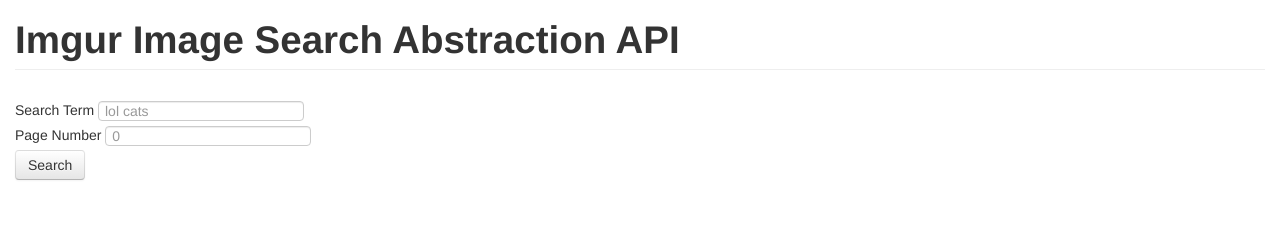
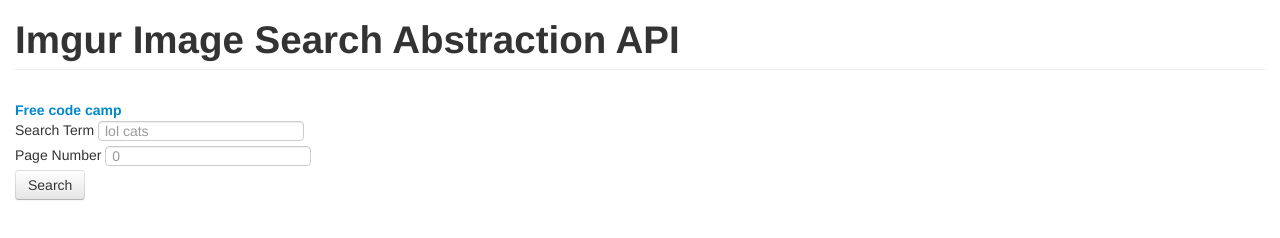
Before and after one commit to Deftwun/fcc-image-search-abstraction-layer, a website: page client/index.html in a window 1280 px wide. Drawn offline with Linux system fonts and the light colour scheme.

Commit message:
Added links to homepage

```diff
--- a/client/index.html
+++ b/client/index.html
@@ -10,6 +10,9 @@
   <body style="margin:15px">
 
     <h1 class="page-header">Imgur Image Search Abstraction API</h1>
+
+    <a href="http://www.freecodecamp.com/challenges/image-search-abstraction-layer">
+      <strong>Free code camp</strong></a>
 
     <!--Search Form-->
     <form class="form-inline" action="search" method="GET">
```
